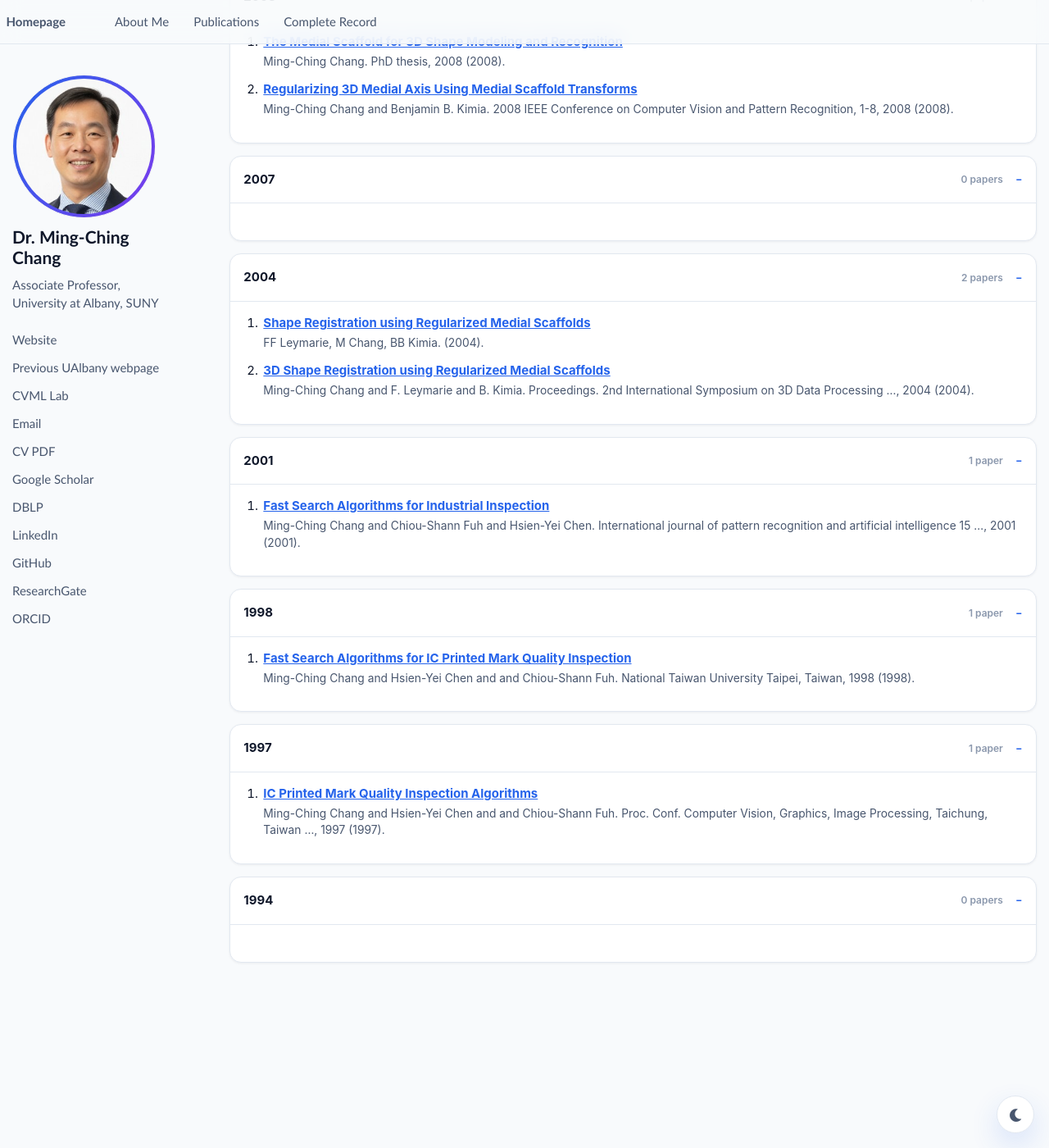
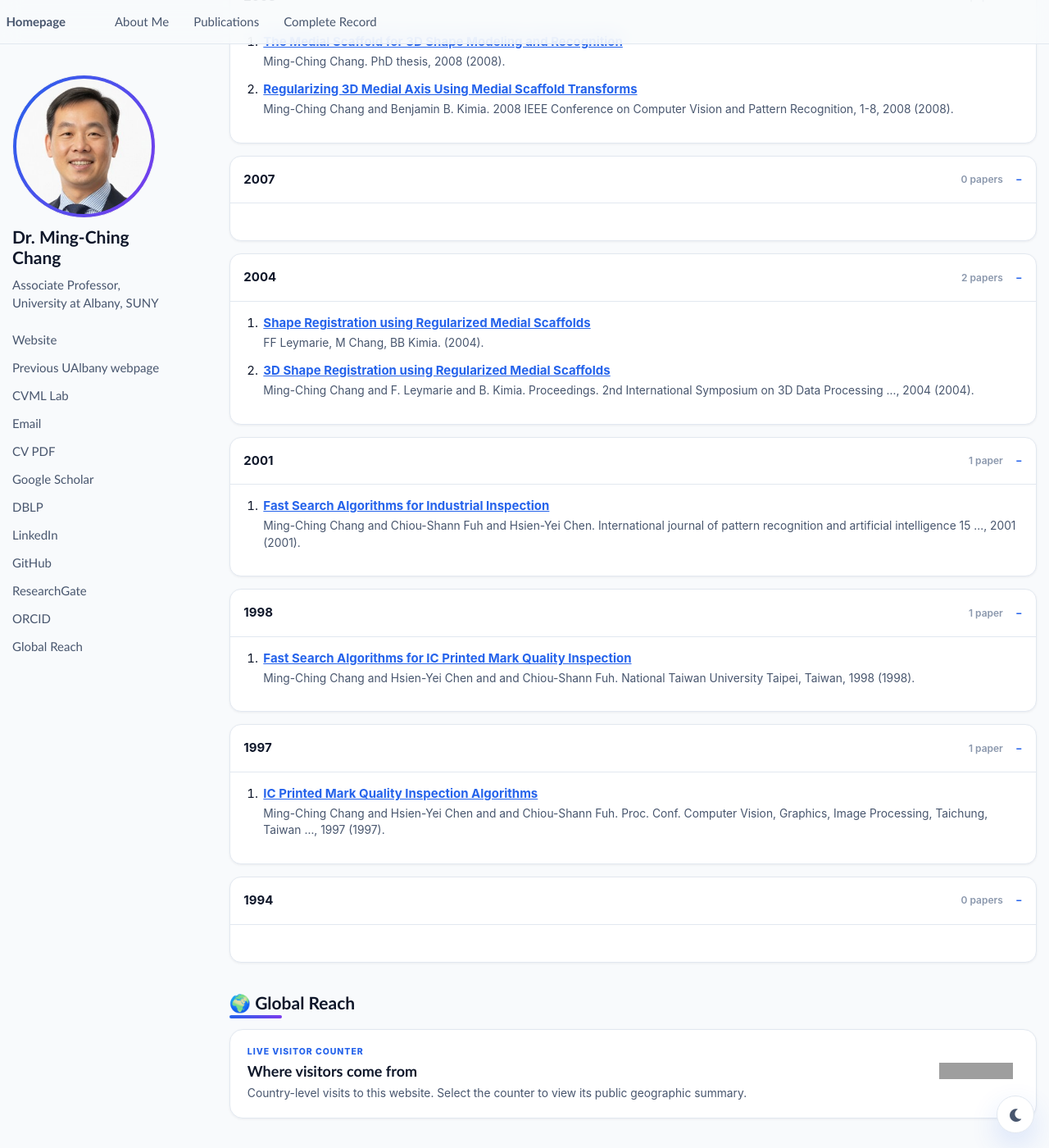
Before and after one commit to mingching/mingching.github.io, a Jekyll site: the page built from _pages/about.md, in a window 1280 px wide and 1400 px high, scrolled down 10455 px. Shown: the whole window at 82% size. Built offline with Jekyll 4.4.1, drawn with Linux system fonts in a browser that asks for light colours; grey boxes are pictures that could not be loaded.

Commit message:
Add global reach visitor counter

```diff
--- a/_includes/author-profile.html
+++ b/_includes/author-profile.html
@@ -16,5 +16,6 @@
     <li><a href="https://github.com/mingching">GitHub</a></li>
     <li><a href="https://www.researchgate.net/profile/Ming-Ching-Chang">ResearchGate</a></li>
     <li><a href="https://orcid.org/0000-0001-9325-5341">ORCID</a></li>
+    <li><a href="#global-reach">Global Reach</a></li>
   </ul></div>
 </div>
--- a/_pages/about.md
+++ b/_pages/about.md
@@ -56,3 +56,18 @@ I lead research spanning intelligent video understanding, visual perception, and
 ## Browse by year
 
 {% include legacy-pub-years.html %}
+
+<span class='anchor' id='global-reach'></span>
+
+# 🌍 Global Reach
+
+<div class="global-reach" markdown="1">
+  <div class="global-reach__intro">
+    <p class="global-reach__eyebrow">LIVE VISITOR COUNTER</p>
+    <h2>Where visitors come from</h2>
+    <p>Country-level visits to this website. Select the counter to view its public geographic summary.</p>
+  </div>
+  <a class="global-reach__counter" href="https://info.flagcounter.com/5V0F" target="_blank" rel="noopener" aria-label="View public geographic visitor summary from Flag Counter">
+    <img src="https://s05.flagcounter.com/count2/5V0F/bg_FFFFFF/txt_000000/border_CCCCCC/columns_2/maxflags_10/viewers_0/labels_0/pageviews_0/flags_0/percent_0/" alt="Visitor countries and total visits" loading="lazy">
+  </a>
+</div>
--- a/_sass/_theme.scss
+++ b/_sass/_theme.scss
@@ -733,7 +733,45 @@ html[data-theme="dark"] .author__urls_sm i[class*="ai-"] {
   box-shadow: var(--card-shadow);
 }
 
-/* ---------- 13. Scroll-reveal ---------- */
+/* ---------- 13. Global reach ---------- */
+
+.global-reach {
+  display: flex;
+  flex-wrap: wrap;
+  align-items: center;
+  justify-content: space-between;
+  gap: 1.5rem;
+  margin: 0.7rem 0 2.4rem;
+  padding: 1.3rem 1.4rem;
+  border: 1px solid var(--border);
+  border-radius: 16px;
+  background: var(--surface);
+  box-shadow: var(--card-shadow);
+}
+.global-reach__intro { flex: 1 1 16rem; }
+.global-reach__intro h2 { margin: 0 0 0.3rem; font-size: 1.2rem; }
+.global-reach__intro p:last-child { margin: 0; color: var(--ink-2); font-size: 0.92rem; }
+.global-reach__eyebrow {
+  margin: 0 0 0.35rem !important;
+  color: var(--accent) !important;
+  font-size: 0.7rem !important;
+  font-weight: 800;
+  letter-spacing: 0.09em;
+}
+.global-reach__counter {
+  display: block;
+  flex: 0 1 21rem;
+  min-width: 0;
+  padding: 0.45rem;
+  border-radius: 10px;
+  background: #fff;
+  line-height: 0;
+  transition: transform 0.2s ease, box-shadow 0.2s ease;
+}
+.global-reach__counter:hover { transform: translateY(-2px); box-shadow: var(--card-shadow-hover); }
+.global-reach__counter img { display: block; width: 100%; height: auto; max-width: 100%; margin: 0; }
+
+/* ---------- 14. Scroll-reveal ---------- */
 
 html.js .reveal {
   opacity: 0;
@@ -746,7 +784,7 @@ html.js .reveal.revealed {
   transform: none;
 }
 
-/* ---------- 14. Motion & responsive ---------- */
+/* ---------- 15. Motion & responsive ---------- */
 
 @media (prefers-reduced-motion: reduce) {
   html { scroll-behavior: auto; }
@@ -763,6 +801,8 @@ html.js .reveal.revealed {
   .pub-card__media { max-width: 420px; }
   .hero__name { font-size: 1.9em; }
   .stats-row { grid-template-columns: repeat(2, 1fr); }
+  .global-reach { padding: 1.1rem; }
+  .global-reach__counter { flex-basis: 100%; }
 }
 
 
```
